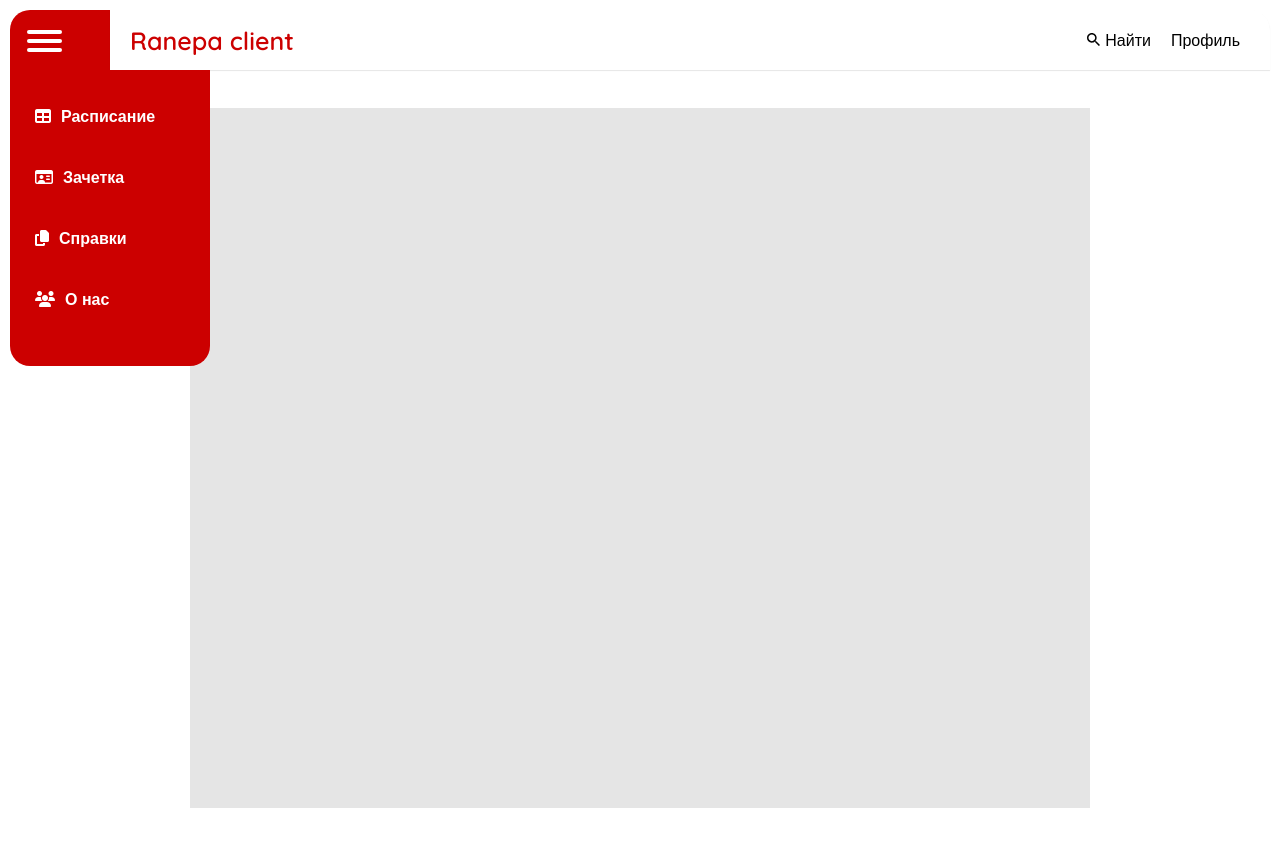
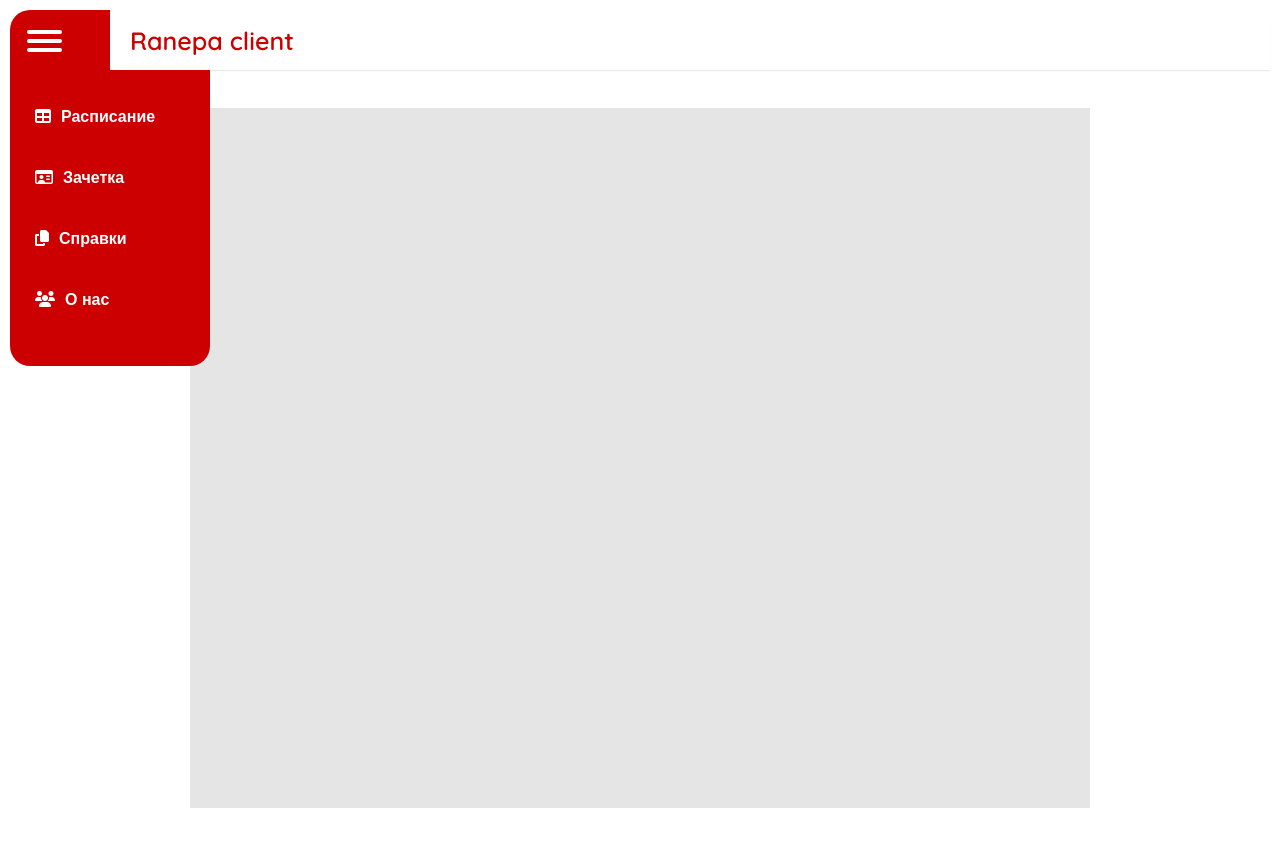
Before and after one commit to SOUTHYYY/ranepa-client-desktop, a React (Create React App) app: page / in a window 1280 px wide. Built offline with nearby package versions, Linux system fonts and the light colour scheme.

Commit message:
Delete items from top_menu

```diff
--- a/src/components/header/header.js
+++ b/src/components/header/header.js
@@ -18,15 +18,6 @@ const Header = props => {
                         <div className={styles.logo}>
                             Ranepa client
                         </div>
-                        <ul>
-                            <li><a href="/#">
-                                <img src={find} alt={'ranepa-logo'}/>
-                                <span>Найти</span>
-                            </a></li>
-                            <li><a href="/#">
-                                Профиль
-                            </a></li>
-                        </ul>
                     </div>
                 </div>
 
```
